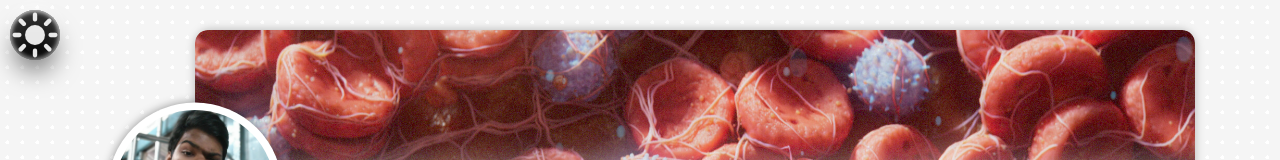
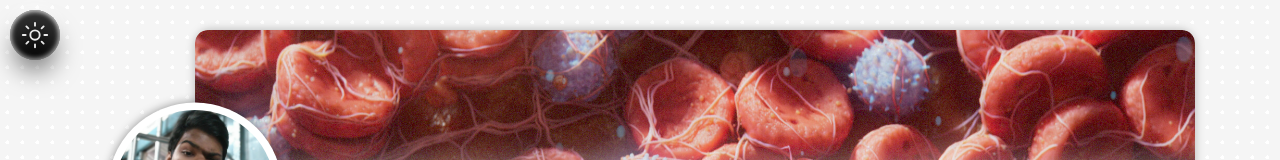
Before and after one commit to tathagatamishra/AniruddhaSen, a React (Vite) app in the folder client/: page / in a window 1280 px wide. Shown: the top 160 px of the page. Built offline with nearby package versions, Linux system fonts and the light colour scheme.

Commit message:
mode button fix

```diff
--- a/client/src/Component/Header/Header.jsx
+++ b/client/src/Component/Header/Header.jsx
@@ -1,6 +1,6 @@
 import "./Header.scss";
 import { IonIcon } from "@ionic/react";
-import { sunny } from "ionicons/icons";
+import { sunnyOutline } from "ionicons/icons";
 
 import { useDarkMode } from "../../assets/DarkModeContext";
 
@@ -17,7 +17,7 @@ export default function Header() {
         <div className="toggle" onClick={toggleDarkMode}>
           <input type="checkbox" />
           <span className="button"></span>
-          <IonIcon icon={sunny} className="label" />
+          <IonIcon icon={sunnyOutline} className="label" />
         </div>
       </div>
     </div>
--- a/client/src/Component/Header/Header.scss
+++ b/client/src/Component/Header/Header.scss
@@ -53,15 +53,16 @@
                 text-align: center;
                 position: absolute;
                 font-weight: 700;
-                font-size: 28px;
+                // font-size: 2rem;
                 display: block;
                 opacity: 0.9;
-                height: 100%;
-                width: 100%;
+                height: 60%;
+                width: 60%;
                 left: 50%;
                 top: 50%;
                 transform: translate(-50%, -50%);
                 color: white;
+                // border: 1px solid red;
             }
 
             & input {
@@ -151,11 +152,11 @@
                 text-align: center;
                 position: absolute;
                 font-weight: bolder;
-                font-size: 28px;
+                // font-size: 28px;
                 display: block;
                 // opacity: 0.9;
-                height: 100%;
-                width: 100%;
+                height: 60%;
+                width: 60%;
                 left: 50%;
                 top: 50%;
                 transform: translate(-50%, -50%);
```
